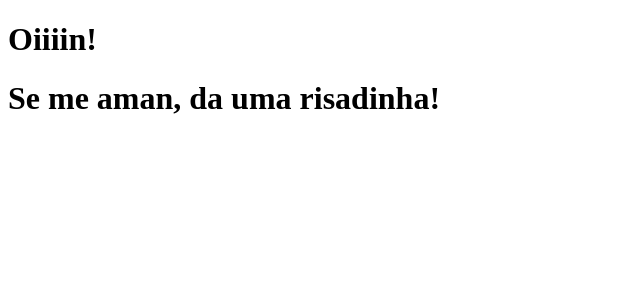
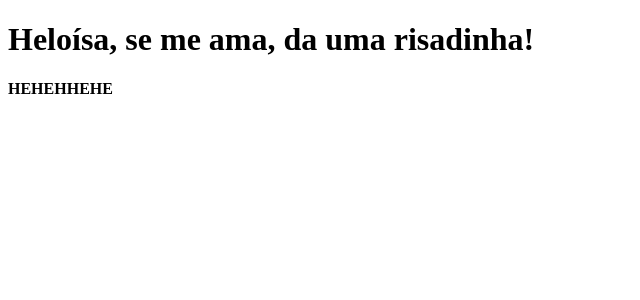
Before and after one commit to g4brield3v/clone-tabnews, a Next.js app: page / in a window 1280 px wide. Shown: the top 300 px of the page, without its empty margins (0-640 px from the left). Built offline with nearby package versions, Linux system fonts and the light colour scheme.

Commit message:
New message

```diff
--- a/pages/index.js
+++ b/pages/index.js
@@ -1,8 +1,8 @@
 function Home() {
     return (
         <main>
-            <h1>Oiiiin!</h1>
-            <h1>Se me aman, da uma risadinha!</h1>
+            <h1>Heloísa, se me ama, da uma risadinha!</h1>
+            <h4>HEHEHHEHE</h4>
         </main>
     );
 }
```
